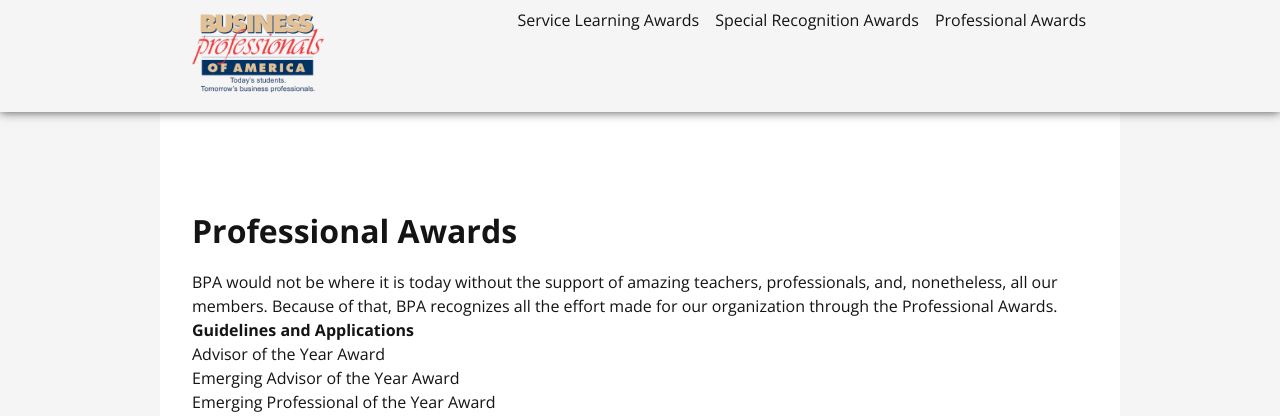
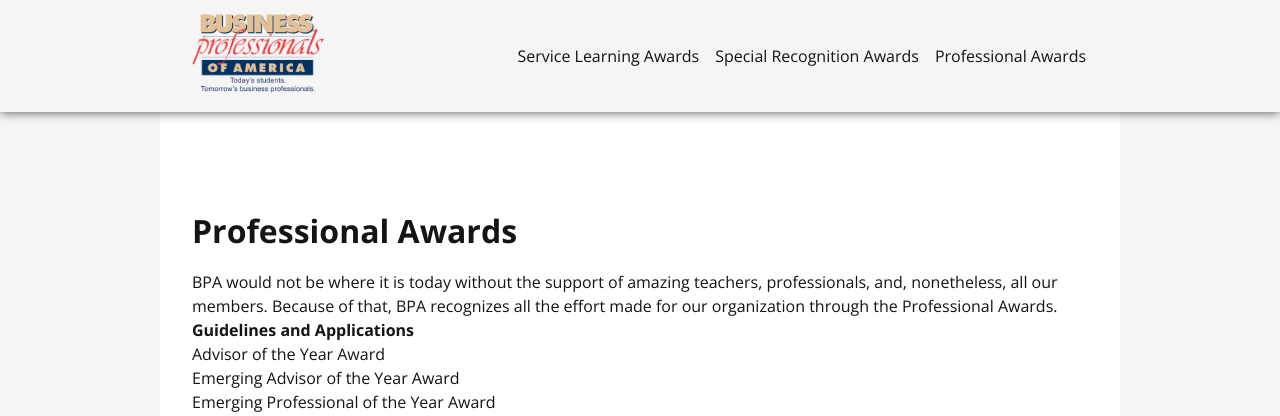
Before and after one commit to FancyAlpha/KHS-BPA_WebDesign_CareAwards, a PHP site: page /Professional-Awards/index.php in a window 1280 px wide. Shown: the top 416 px of the page. Run offline with PHP 8.4, Linux system fonts and the light colour scheme.

Commit message:
fixed vertical centering on navbar

```diff
--- a/_modules/nav.php
+++ b/_modules/nav.php
@@ -34,17 +34,17 @@ $award3List = "";
 
 foreach($award1DropdownContents as $link)
 {
-    $award1List .= "<a href=\"" . $rel_url . $link[1] . "\">" . $link[0] . "</a>";
+    $award1List .= "<span><a href=\"" . $rel_url . $link[1] . "\">" . $link[0] . "</a></span>";
 }
 
 foreach($award2DropdownContents as $link)
 {
-    $award2List .= "<a href=\"" . $rel_url . $link[1] . "\">" . $link[0] . "</a>";
+    $award2List .= "<span><a href=\"" . $rel_url . $link[1] . "\">" . $link[0] . "</a></span>";
 }
 
 foreach($award3DropdownContents as $link)
 {
-    $award3List .= "<a href=\"" . $rel_url . $link[1] . "\">" . $link[0] . "</a>";
+    $award3List .= "<span><a href=\"" . $rel_url . $link[1] . "\">" . $link[0] . "</a></span>";
 }
 
 
--- a/_styles/_nav.scss
+++ b/_styles/_nav.scss
@@ -26,8 +26,10 @@ nav {
 					height: 6em;
 					padding: 0.5em 0.5em;
 					a {
-						display: inline;
-						height: auto;
+						display: flex;
+						align-content: center;
+						align-items: center;
+						span {}
 					}
 				}
 
--- a/_styles/css/base.css
+++ b/_styles/css/base.css
@@ -300,8 +300,9 @@ nav {
           height: 6em;
           padding: 0.5em 0.5em; }
           nav .container div .dropdown > .aBtn a {
-            display: inline;
-            height: auto; }
+            display: flex;
+            align-content: center;
+            align-items: center; }
         nav .container div .dropdown:hover {
           background-color: rgba(0, 0, 0, 0.1); }
           nav .container div .dropdown:hover .dropdown-content {
```
Also changed, not shown: 1 other file.
